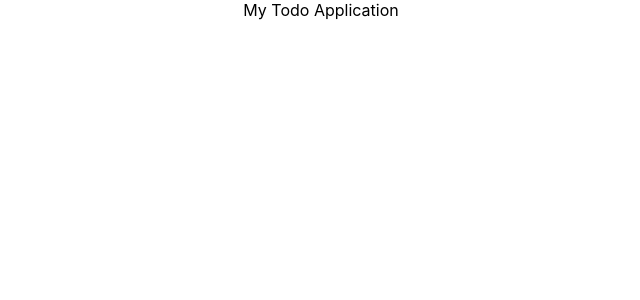
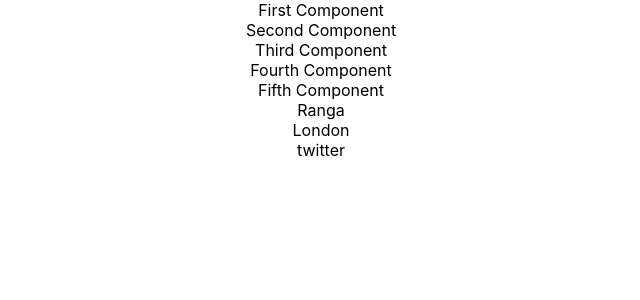
Before and after one commit to tikasa/Todo-App-SpringBoot-React2023, a React (Create React App) app: page / in a window 1280 px wide. Shown: the top 300 px of the page, without its empty margins (319-959 px from the left). Built offline with nearby package versions, Linux system fonts and the light colour scheme.

Commit message:
finished section nine

```diff
--- a/src/App.js
+++ b/src/App.js
@@ -1,12 +1,18 @@
 
 import './App.css';
+import LearningComponent from './components/learning-examples/LearningComponent'
+
 
 function App() {
   return (
-    <div className="App">
-      My Todo Application
+    <div className='App'>
+      <LearningComponent></LearningComponent>
     </div>
-  );
+  )
 }
 
+
+
+
+
 export default App;
--- /dev/null
+++ b/src/components/learning-examples/FirstComponent.jsx
@@ -0,0 +1,11 @@
+export default function FirstComponent() {
+    return (
+      <div className="FirstComponent">First Component</div>
+    )
+}
+
+export function FifthComponent() {
+    return (
+      <div className="FifthComponent">Fifth Component</div>
+    )
+  }
--- /dev/null
+++ b/src/components/learning-examples/FourthComponent.jsx
@@ -0,0 +1,9 @@
+import { Component } from 'react';
+
+export default class FourthComponent extends Component{
+    render(){
+      return (
+        <div className='FourthComponent'>Fourth Component</div>
+      )
+    }
+  }
--- /dev/null
+++ b/src/components/learning-examples/LearningComponent.jsx
@@ -0,0 +1,19 @@
+import FirstComponent from './FirstComponent'
+import { FifthComponent } from './FirstComponent'
+import SecondComponent from './SecondComponent'
+import ThirdComponent from './ThirdComponent'
+import FourthComponent from './FourthComponent'
+import LearningJavaScript from './LearningJavaScript'
+
+export default function LearningComponent() {
+    return (
+        <div className="LearningComponent">
+        <FirstComponent></FirstComponent>
+        <SecondComponent></SecondComponent>
+        <ThirdComponent></ThirdComponent>
+        <FourthComponent></FourthComponent>
+        <FifthComponent></FifthComponent>
+        <LearningJavaScript/>
+      </div>
+    )
+}
--- /dev/null
+++ b/src/components/learning-examples/LearningJavaScript.jsx
@@ -0,0 +1,25 @@
+const person = {
+    name: 'Ranga',
+    address: {
+        line1: 'Baker Street',
+        city: 'London',
+        country:'UK'
+    },
+    profiles: ['twitter', 'linkedin', 'instagram'],
+    printProfile: () => {
+        person.profiles.map(
+            profile => console.log(profile)
+        )
+    }
+}
+
+export default function LearningJavaScript() {
+    return (
+        <>
+            <div>{person.name}</div>
+            <div>{person.address.city}</div>
+            <div>{person.profiles[0]}</div>
+            <div>{ person.printProfile() }</div>
+        </>
+    )
+}
--- /dev/null
+++ b/src/components/learning-examples/SecondComponent.jsx
@@ -0,0 +1,5 @@
+export default function SecondComponent() {
+    return (
+      <div className='SecondComponent'>Second Component</div>
+    )
+  }
--- /dev/null
+++ b/src/components/learning-examples/ThirdComponent.jsx
@@ -0,0 +1,9 @@
+import { Component } from 'react';
+
+export default class ThirdComponent extends Component{
+    render() {
+      return (
+        <div className='ThridComponent'>Third Component</div>
+      )
+    }
+  }
```
